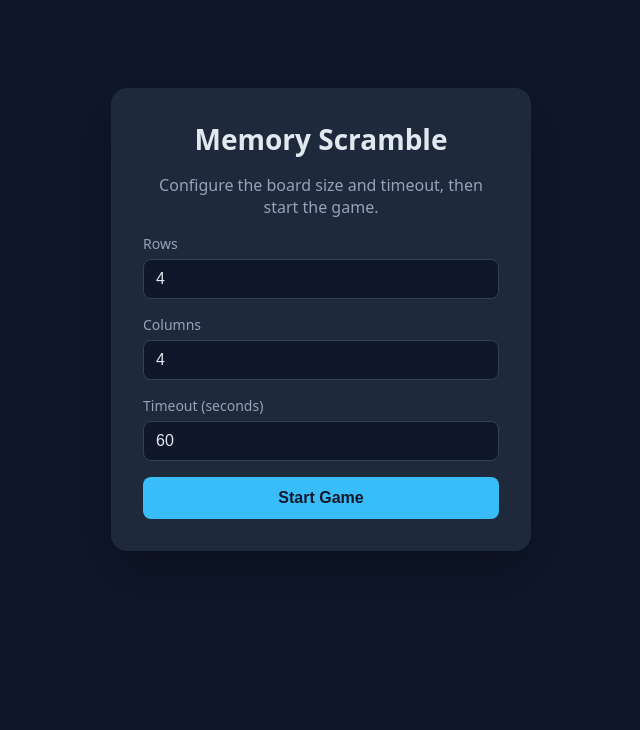
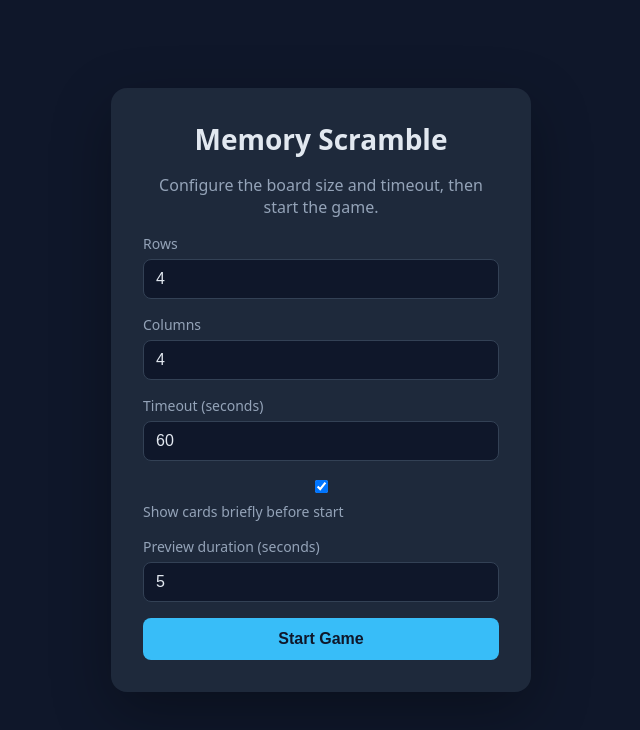
Before and after one commit to thehorse2000/memory-scramble-construction-assignment, a React (Vite) app: page / in a window 1280 px wide. Shown: the top 730 px of the page, without its empty margins (319-959 px from the left). Built offline with nearby package versions, Linux system fonts and the light colour scheme.

Commit message:
feat: add preview toggle and duration to config

```diff
--- a/src/components/ConfigPanel.jsx
+++ b/src/components/ConfigPanel.jsx
@@ -5,11 +5,15 @@ const MIN_DIM = 2;
 const MAX_DIM = 10;
 const MIN_TIMEOUT = 10;
 const MAX_TIMEOUT = 600;
+const MIN_PREVIEW = 1;
+const MAX_PREVIEW = 30;
 
 export default function ConfigPanel({ onStart }) {
   const [rows, setRows] = useState(4);
   const [cols, setCols] = useState(4);
   const [timeoutSeconds, setTimeoutSeconds] = useState(60);
+  const [previewEnabled, setPreviewEnabled] = useState(true);
+  const [previewSeconds, setPreviewSeconds] = useState(5);
 
   const error = useMemo(() => {
     if (!Number.isInteger(rows) || rows < MIN_DIM || rows > MAX_DIM) {
@@ -32,13 +36,26 @@ export default function ConfigPanel({ onStart }) {
     ) {
       return `Timeout must be between ${MIN_TIMEOUT} and ${MAX_TIMEOUT} seconds.`;
     }
+    if (
+      previewEnabled &&
+      (!Number.isInteger(previewSeconds) ||
+        previewSeconds < MIN_PREVIEW ||
+        previewSeconds > MAX_PREVIEW)
+    ) {
+      return `Preview must be between ${MIN_PREVIEW} and ${MAX_PREVIEW} seconds.`;
+    }
     return null;
-  }, [rows, cols, timeoutSeconds]);
+  }, [rows, cols, timeoutSeconds, previewEnabled, previewSeconds]);
 
   const handleSubmit = (e) => {
     e.preventDefault();
     if (error) return;
-    onStart({ rows, cols, timeoutSeconds });
+    onStart({
+      rows,
+      cols,
+      timeoutSeconds,
+      previewSeconds: previewEnabled ? previewSeconds : 0,
+    });
   };
 
   return (
@@ -81,6 +98,28 @@ export default function ConfigPanel({ onStart }) {
         />
       </label>
 
+      <label className="config-checkbox">
+        <input
+          type="checkbox"
+          checked={previewEnabled}
+          onChange={(e) => setPreviewEnabled(e.target.checked)}
+        />
+        Show cards briefly before start
+      </label>
+
+      {previewEnabled && (
+        <label>
+          Preview duration (seconds)
+          <input
+            type="number"
+            min={MIN_PREVIEW}
+            max={MAX_PREVIEW}
+            value={previewSeconds}
+            onChange={(e) => setPreviewSeconds(Number(e.target.value))}
+          />
+        </label>
+      )}
+
       {error && <p className="config-error">{error}</p>}
 
       <button type="submit" disabled={!!error}>
```
